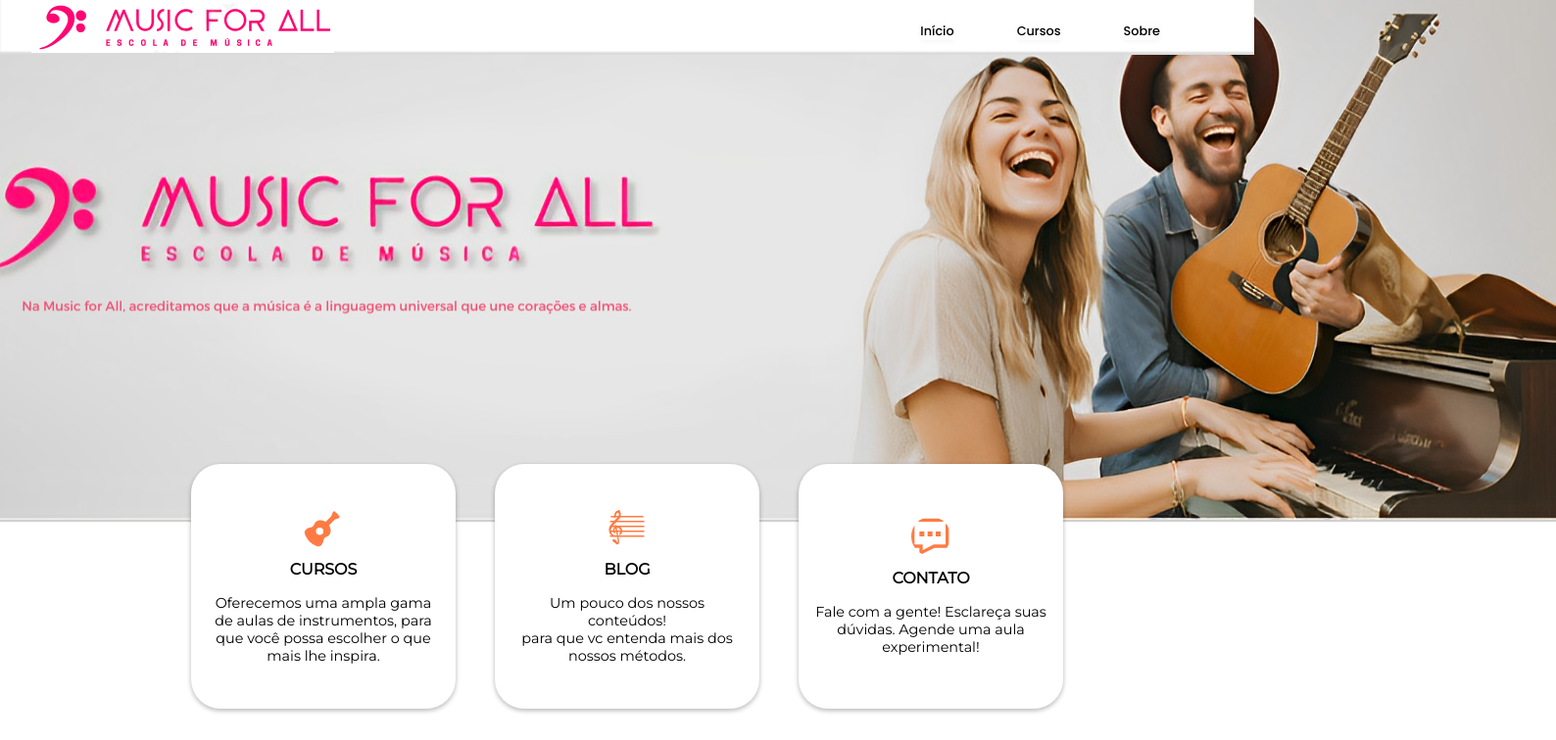
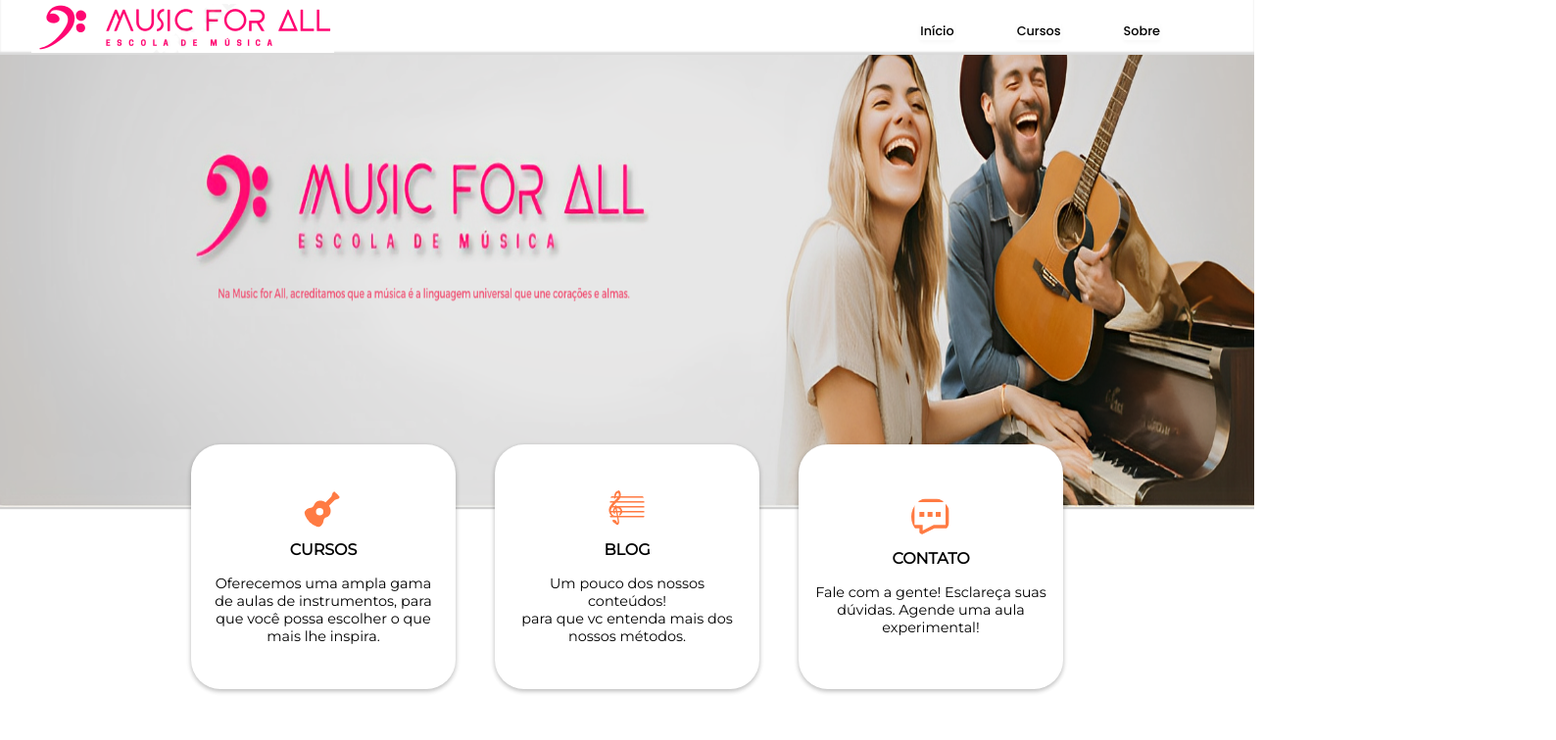
Before and after one commit to GuilhermeGomesti1/music-for-all, a Next.js app: page / in a window 1280 px wide. Shown: the top 756 px of the page at 98% size, 1588 px wide, since content can reach past the window. Built offline with nearby package versions, Linux system fonts and the light colour scheme.

Commit message:
Update page.module.css

```diff
--- a/src/app/page.module.css
+++ b/src/app/page.module.css
@@ -18,6 +18,10 @@
 .img {box-shadow: 1px 1px 1px 1px rgba(0, 0, 0, 0.185);
   margin: 0 auto;
 margin-top: -9rem;
+width: 100vw;
+display: flex;
+
+
 }
 .imgMobile{display:none;}
 
@@ -553,4 +557,7 @@ margin-top: -9rem;
 
 /* Tablet and Smaller Desktop */
 @media (min-width: 701px) and (max-width: 1120px) {
+
+
+
 }
```
